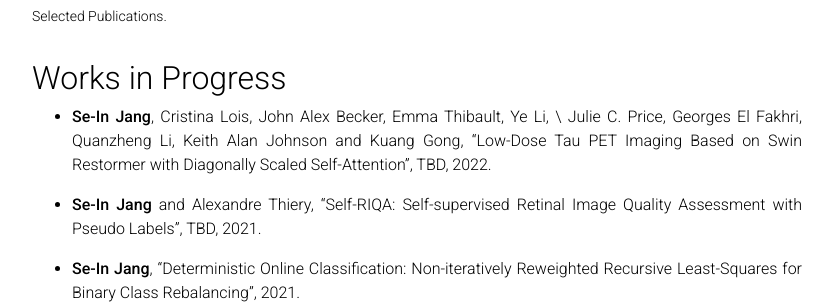
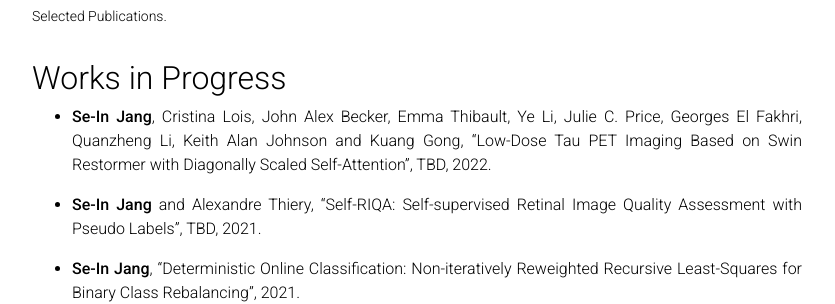
Before and after one commit to sijang/sijang.github.io, a Jekyll site: the page built from _pages/publications.md, in a window 1280 px wide and 900 px high. Shown: the part 154-458 px from the top of the window, without its empty margins (223-1058 px from the left). Built offline with Jekyll 4.4.1, drawn with Linux system fonts in a browser that asks for light colours; nearby versions of some CDN libraries; a style sheet for code colours, icons or effects is not loaded.

```diff
--- a/_pages/publications.md
+++ b/_pages/publications.md
@@ -11,7 +11,7 @@ nav: true
 ## Works in Progress
 
 
-- **Se-In Jang**, Cristina Lois, John Alex Becker, Emma Thibault, Ye Li, \\ Julie C. Price, Georges El Fakhri, Quanzheng Li, Keith Alan Johnson and  Kuang Gong, "Low-Dose Tau PET Imaging Based on Swin Restormer with Diagonally Scaled Self-Attention", TBD, 2022.
+- **Se-In Jang**, Cristina Lois, John Alex Becker, Emma Thibault, Ye Li, Julie C. Price, Georges El Fakhri, Quanzheng Li, Keith Alan Johnson and Kuang Gong, "Low-Dose Tau PET Imaging Based on Swin Restormer with Diagonally Scaled Self-Attention", TBD, 2022.
 {: style="text-align: justify"}
 
 - **Se-In Jang** and Alexandre Thiery, "Self-RIQA: Self-supervised Retinal Image Quality Assessment with Pseudo Labels", TBD, 2021.
```
